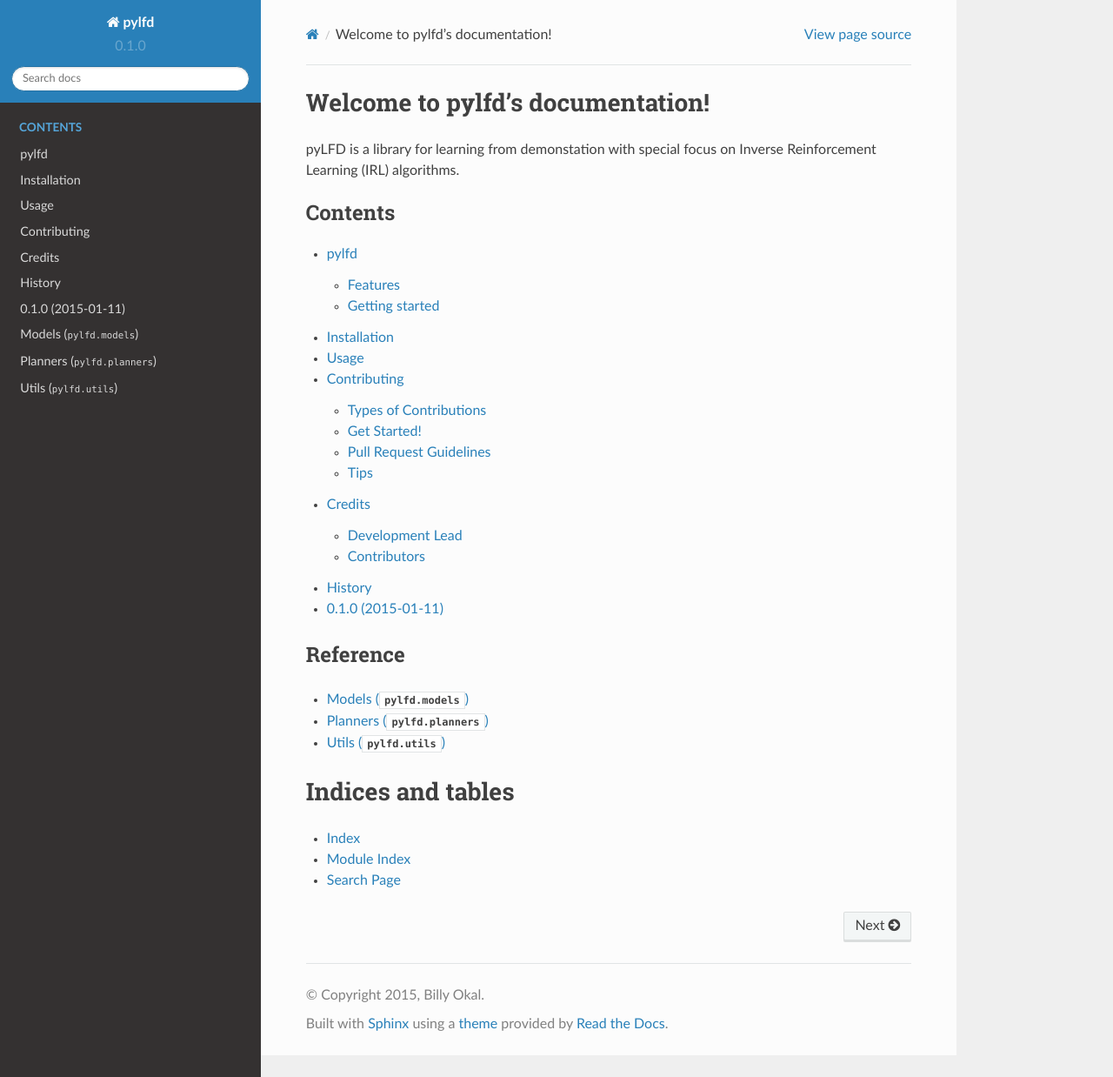
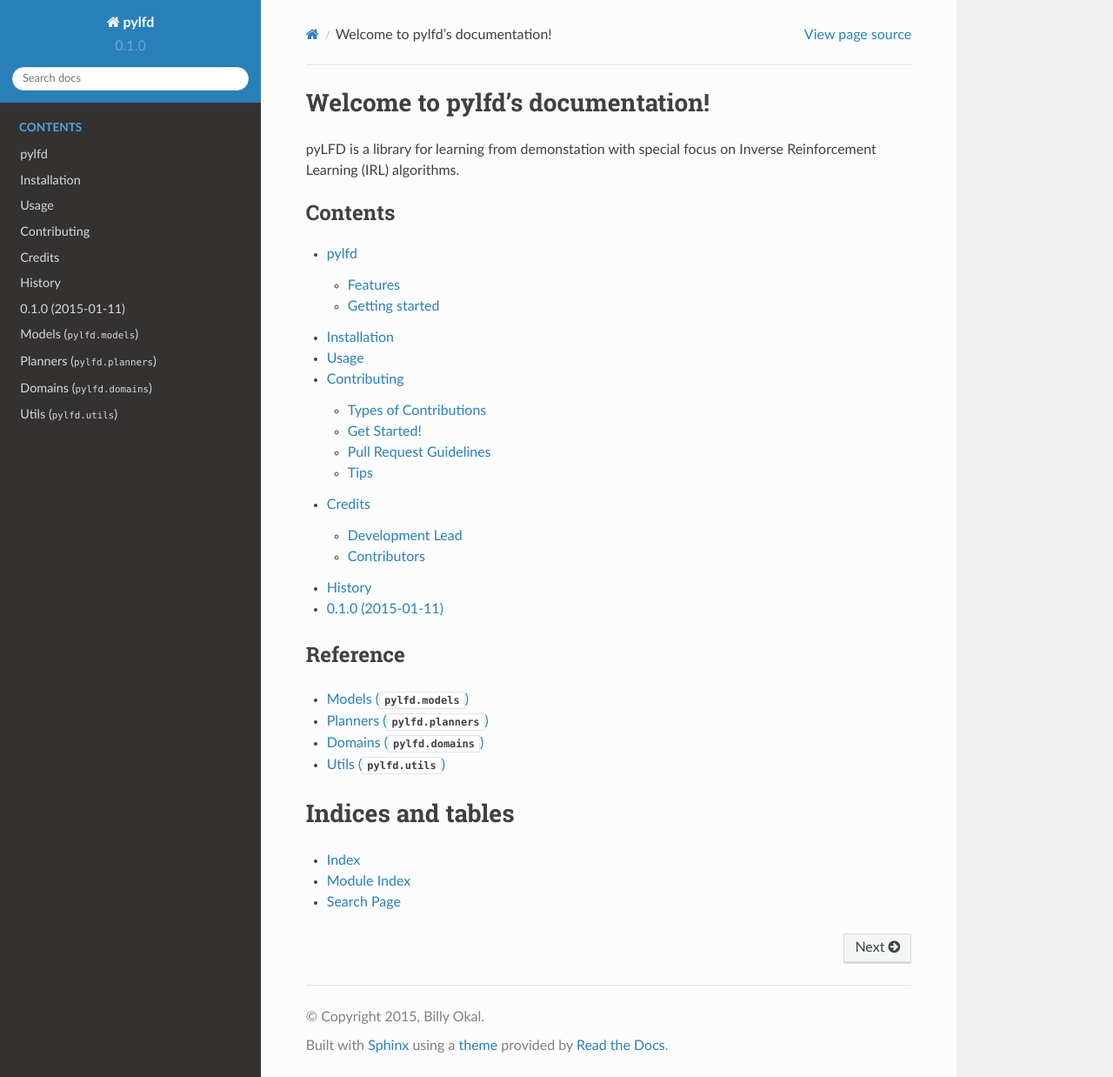
Before and after one commit to amoliu/funzo, a Sphinx documentation site: the page built from docs/index.rst, in a window 1280 px wide and 1238 px high. Shown: the whole window at 87% size. Built offline with Sphinx 7.4.7 and the Read the Docs theme 2.0.0, drawn with Linux system fonts in a browser that asks for light colours; formulas are drawn with MathJax 3.

Commit message:
more fixes in docs

```diff
--- /dev/null
+++ b/docs/_templates/autosummary/class.rst
@@ -0,0 +1,27 @@
+{% extends "!autosummary/class.rst" %}
+
+{% block methods %}
+{% if methods %}
+   .. HACK -- the point here is that we don't want this to appear in the output, but the autosummary should still generate the pages.
+      .. autosummary::
+         :toctree:
+      {% for item in all_methods %}
+         {%- if not item.startswith('_') or item in ['__call__'] %}
+         {{ name }}.{{ item }}
+         {%- endif -%}
+      {%- endfor %}
+{% endif %}
+{% endblock %}
+
+{% block attributes %}
+{% if attributes %}
+   .. HACK -- the point here is that we don't want this to appear in the output, but the autosummary should still generate the pages.
+      .. autosummary::
+         :toctree:
+      {% for item in all_attributes %}
+         {%- if not (item.startswith('_') or item is upper) and item not in ['ix', 'registry'] %}
+         {{ name }}.{{ item }}
+         {%- endif -%}
+      {%- endfor %}
+{% endif %}
+{% endblock %}
--- /dev/null
+++ b/docs/_templates/autosummary/module.rst
@@ -0,0 +1,10 @@
+{% extends "!autosummary/module.rst" %}
+
+{% block functions %}
+{% endblock %}
+
+{% block classes %}
+{% endblock %}
+
+{% block exceptions %}
+{% endblock %}
--- a/docs/conf.py
+++ b/docs/conf.py
@@ -24,8 +24,8 @@
 # absolute, like shown here.
 # sys.path.insert(0, os.path.abspath('../sphinxext'))
 
-sys.path.insert(0, os.path.abspath('../pylfd'))
-sys.path.append(os.path.abspath('sphinxext'))
+# sys.path.insert(0, os.path.abspath('../pylfd'))
+# sys.path.append(os.path.abspath('sphinxext'))
 
 cwd = os.getcwd()
 project_root = os.path.dirname(cwd)
@@ -312,9 +312,9 @@
 # -- Intersphinx configuration -----------------------------------------
 
 intersphinx_mapping = {
-    'python': ('https://docs.python.org/', None),
-    'numpy': ('http://docs.scipy.org/doc/numpy/', None),
-    'matplotlib': ('http://matplotlib.sourceforge.net', None),
+    # 'python': ('https://docs.python.org/', None),
+    # 'numpy': ('http://docs.scipy.org/doc/numpy/', None),
+    # 'matplotlib': ('http://matplotlib.sourceforge.net', None),
     # 'sklearn': ('http://scikit-learn.org/stable', None),
 }
 
--- a/docs/index.rst
+++ b/docs/index.rst
@@ -27,6 +27,7 @@
 
    models
    planners
+   domains
    utils
 
 Indices and tables
```
Also changed, not shown: docs/domains.rst (added, +27 -0 lines), 2 other files.
